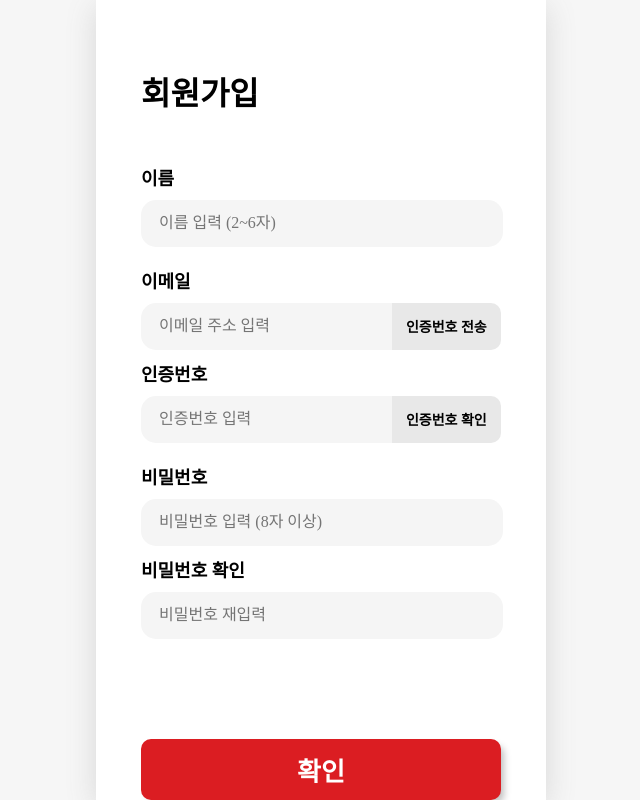
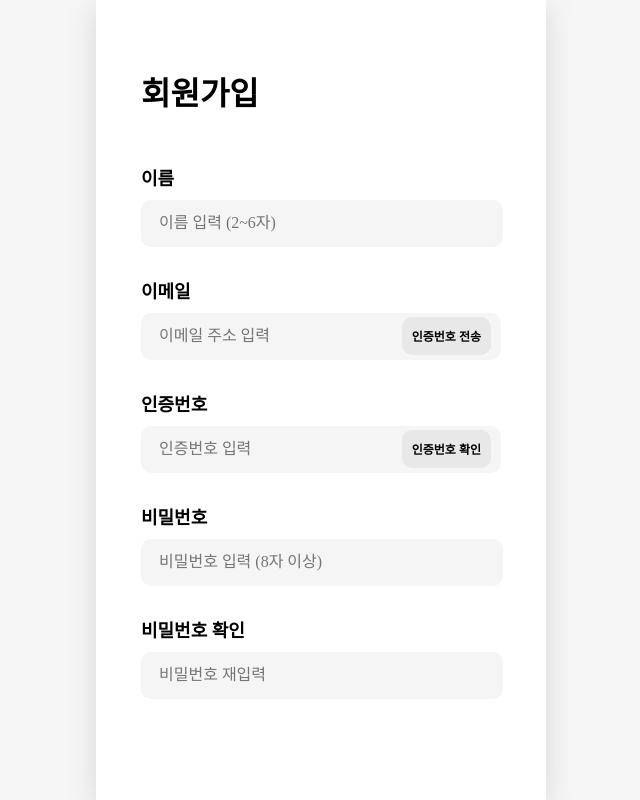
Before and after one commit to Mapdagu/Mapdagu-Front, a React (Create React App) app: page /sign_up in a window 1280 px wide. Shown: the whole page, without its empty margins (319-959 px from the left). Built offline with nearby package versions, Linux system fonts and the light colour scheme.

Commit message:
Feat: Add time limit

```diff
--- a/src/components/SignUp.css
+++ b/src/components/SignUp.css
@@ -23,45 +23,54 @@
 .SignUp input{
     width: 95%;
     height: 45px;
+    background-color: #F5F5F5;
+    border: none;
+    border-radius: 10px;
+    padding-left: 5%;
+    margin-bottom: 10px;
     font-family: 'Pretendard';
     font-size: 16px;
-    background-color: #F5F5F5;
-    border: none;
-    border-radius: 15px;
-    padding-left: 5%;
 }
-.SignUp .wrapper input{
-    border-top-right-radius: 0;
-    border-bottom-right-radius: 0;
+.SignUp .wrapper{
+    position: relative;
+    align-items: center;
 }
 .SignUp input:focus{
     outline: none;
 }
+.SignUp .time_limit{
+    position: absolute;
+    right: 105px;
+    font-family: 'Pretendard';
+    font-weight: bold;
+    font-size: 12px;
+    margin-bottom: 10px;
+}
 .SignUp .btn_type1{
+    cursor: pointer;
+    position: absolute;
+    right: 10px;
+    border: none;
+    border-radius: 10px;
+    padding: 10px;
+    margin-bottom: 10px;
+    background-color: #E8E8E8;
     font-family: 'Pretendard';
-    font-weight: 600;
-    font-size: 14px;
-    width: 45%;
-    cursor: pointer;
-    border: none;
-    border-top-right-radius: 10px;
-    border-bottom-right-radius: 10px;
-    padding: 0px;
-    background-color: #E8E8E8;
+    font-weight: bold;
+    font-size: 12px;
 }
 .SignUp .btn_type2{
-    font-family: 'Pretendard';
     width: 100%;
     cursor: pointer;
     border: none;
-    border-radius: 10px;
+    border-radius: 20px;
     padding: 12px;
-    margin-bottom: 40px;
+    margin-bottom: 20px;
+    font-family: 'Pretendard';
     font-size: 26px;
     font-weight: bold;
     background-color: #DB1D22;
     color: white;
-    box-shadow: 5px 5px 7px -2px rgba(0, 0, 0, 0.25);
 }
 .SignUp h1 {
     font-family: 'Pretendard';
@@ -69,17 +78,17 @@
     font-weight: bold;
     margin-bottom: 50px;
 }
-.SignUp h5 {
+.SignUp .text_red {
     font-family: 'Pretendard';
-    font-size: 14px;
+    font-size: 12px;
     font-weight: 600;
-    margin: 3px;
+    margin-left: 10px;
     color: #EB6161;
 }
-.SignUp h6 {
+.SignUp .text_green {
     font-family: 'Pretendard';
-    font-size: 14px;
+    font-size: 12px;
     font-weight: 600;
-    margin: 3px;
+    margin-left: 10px;
     color: #52AF5B;
 }
--- a/src/components/SignUp.js
+++ b/src/components/SignUp.js
@@ -1,5 +1,5 @@
 import "./SignUp.css";
-import { useState } from "react";
+import { useEffect, useState } from "react";
 import axios from "axios";
 
 const SERVER_URL = 'https://mapdagu.site/api/sign-up/email';
@@ -9,6 +9,8 @@ const SignUp = ({onSubmit}) => {
     const [isSended, setIsSended] = useState(false);
     const [isCodeChecked, setIsCodeChecked] = useState(false);
     const [response, setResponse] = useState();
+    const [time, setTime] = useState(180);
+    const [isRunning, setIsRunning] = useState(false);
 
     const [inputValue, setInputValue] = useState({
         nickname: "",
@@ -29,6 +31,23 @@ const SignUp = ({onSubmit}) => {
     // 비밀번호와 비밀번호 확인 값이 일치할 것
     const isPasswordChecked = ((password === passwordConfirm) ? true : false);
 
+    useEffect(()=> {
+        let interval;
+        if(isRunning){
+            interval = setInterval(()=> {
+                if(time>0){
+                    setTime(time-1);
+                } else{
+                    clearInterval(interval);
+                    setIsRunning(false);
+                }
+            }, 1000);
+        }else{
+            clearInterval(interval);
+        }
+        return () => clearInterval(interval);
+    }, [isRunning, time]);
+
     const handleInput = (e) => {
         const { name, value } = e.target;
         setInputValue({
@@ -42,6 +61,8 @@ const SignUp = ({onSubmit}) => {
         if(isValidEmail1){
             setIsSended(true);
             setResponse((await axios.post(SERVER_URL, {email})).data.authCode);
+            setIsRunning(true);
+            setTime(180);
         }
         setInputValue({
             ...inputValue,
@@ -81,7 +102,7 @@ const SignUp = ({onSubmit}) => {
                         onChange={handleInput}
                         placeholder="이름 입력 (2~6자)"
                     />
-                    <h5>{(nickname.length!==0 && !isValidName) ? '2글자 이상 5글자 이하로 입력해 주세요😢' : ''}</h5>
+                    <div className="text_red">{(nickname.length!==0 && !isValidName) ? '2글자 이상 5글자 이하로 입력해 주세요😢' : ''}</div>
                 </div>
 
                 <div className="sign_up_container">
@@ -94,9 +115,10 @@ const SignUp = ({onSubmit}) => {
                         />
                         <button className="btn_type1" onClick={sendCode}>인증번호 전송</button>
                     </div>
-                    <h5>{(email.length!==0 && !isValidEmail1 && !isValidEmail2) ? '이메일 형식이 틀렸어요😢' : ''}</h5>
-                    <h6>{(isSended && isValidEmail2) ? '인증번호가 전송되었어요' : ''}</h6>
-
+                    <div className="text_red">{(email.length!==0 && !isValidEmail1 && !isValidEmail2) ? '이메일 형식이 틀렸어요😢' : ''}</div>
+                    <div className="text_green">{(isSended && isValidEmail2) ? '인증번호가 전송되었어요' : ''}</div>
+                </div>
+                <div className="sign_up_container">
                     <div className="inputMessage">인증번호</div>
                     <div className="wrapper">
                         <input
@@ -104,9 +126,12 @@ const SignUp = ({onSubmit}) => {
                             onChange={handleInput}
                             placeholder="인증번호 입력"
                         />
+                        {(isSended) ?
+                        <div className="time_limit">{Math.floor(time / 60)}:{time % 60 < 10 ? '0' : ''}{time % 60}</div>
+                        :""}
                         <button className="btn_type1" onClick={checkCode}>인증번호 확인</button>
                     </div>
-                    <h6>{(isCodeChecked) ? '인증번호가 확인되었어요' : ''}</h6>
+                    <div className="text_green">{(isCodeChecked) ? '인증번호가 확인되었어요' : ''}</div>
                 </div>
 
                 <div className="sign_up_container">
@@ -118,8 +143,9 @@ const SignUp = ({onSubmit}) => {
                         onChange={handleInput}
                         placeholder="비밀번호 입력 (8자 이상)"
                     />
-                    <h5>{(password.length!==0 && !isValidPassword) ? '8글자 이상으로 설정해 주세요😢' : ''}</h5>
-
+                    <div className="text_red">{(password.length!==0 && !isValidPassword) ? '8글자 이상으로 설정해 주세요😢' : ''}</div>
+                </div>
+                <div className="sign_up_container">
                     <div className="inputMessage">비밀번호 확인</div>
                     <input
                         type='password'
@@ -128,7 +154,7 @@ const SignUp = ({onSubmit}) => {
                         onChange={handleInput}
                         placeholder="비밀번호 재입력"
                     />
-                    <h5>{(passwordConfirm.length!==0 && !isPasswordChecked) ? '비밀번호가 일치하지 않아요😢' : ''}</h5>
+                    <div className="text_red">{(passwordConfirm.length!==0 && !isPasswordChecked) ? '비밀번호가 일치하지 않아요😢' : ''}</div>
                 </div>
             </div>
             <button className="btn_type2" onClick={onSubmitHandler}>확인</button>
```
